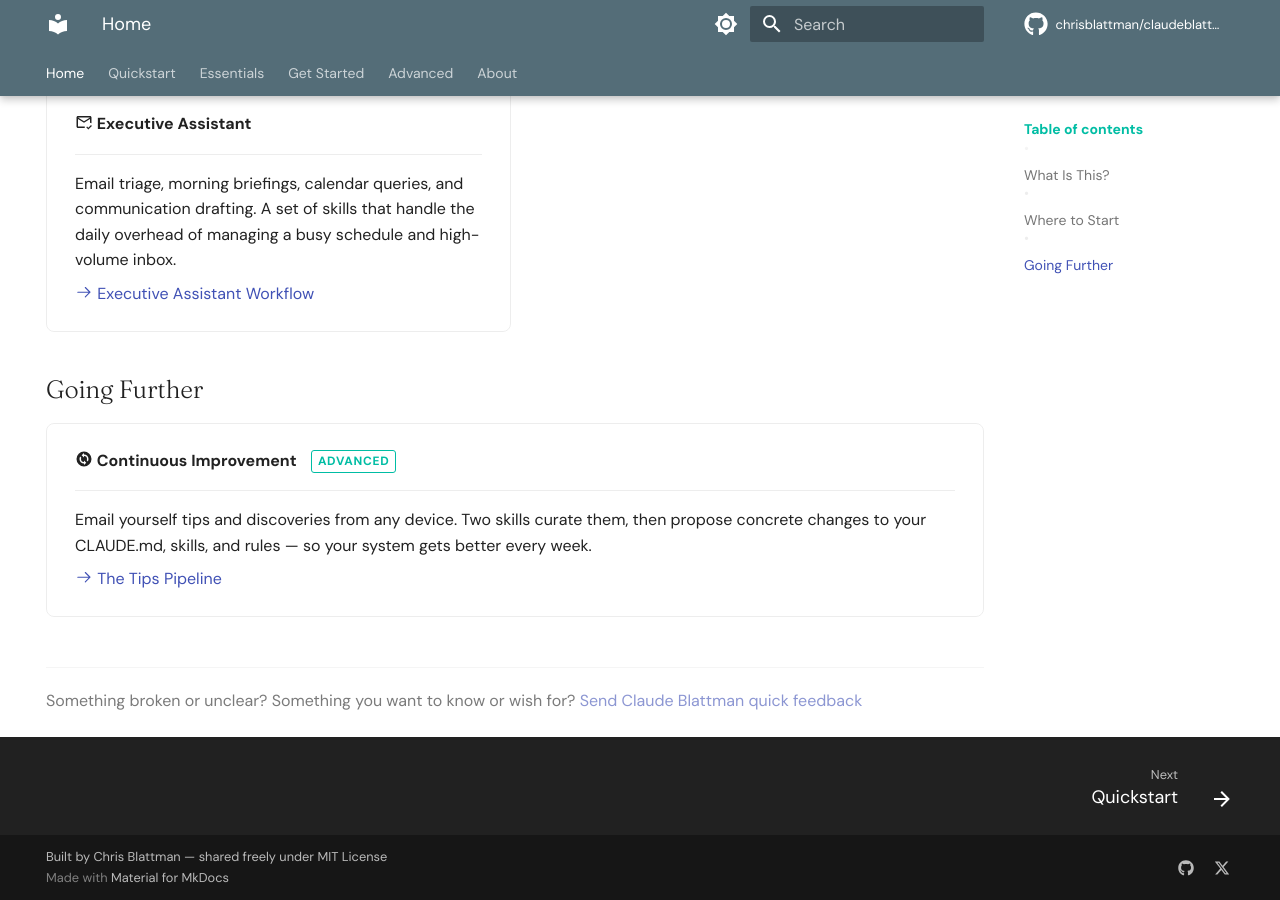
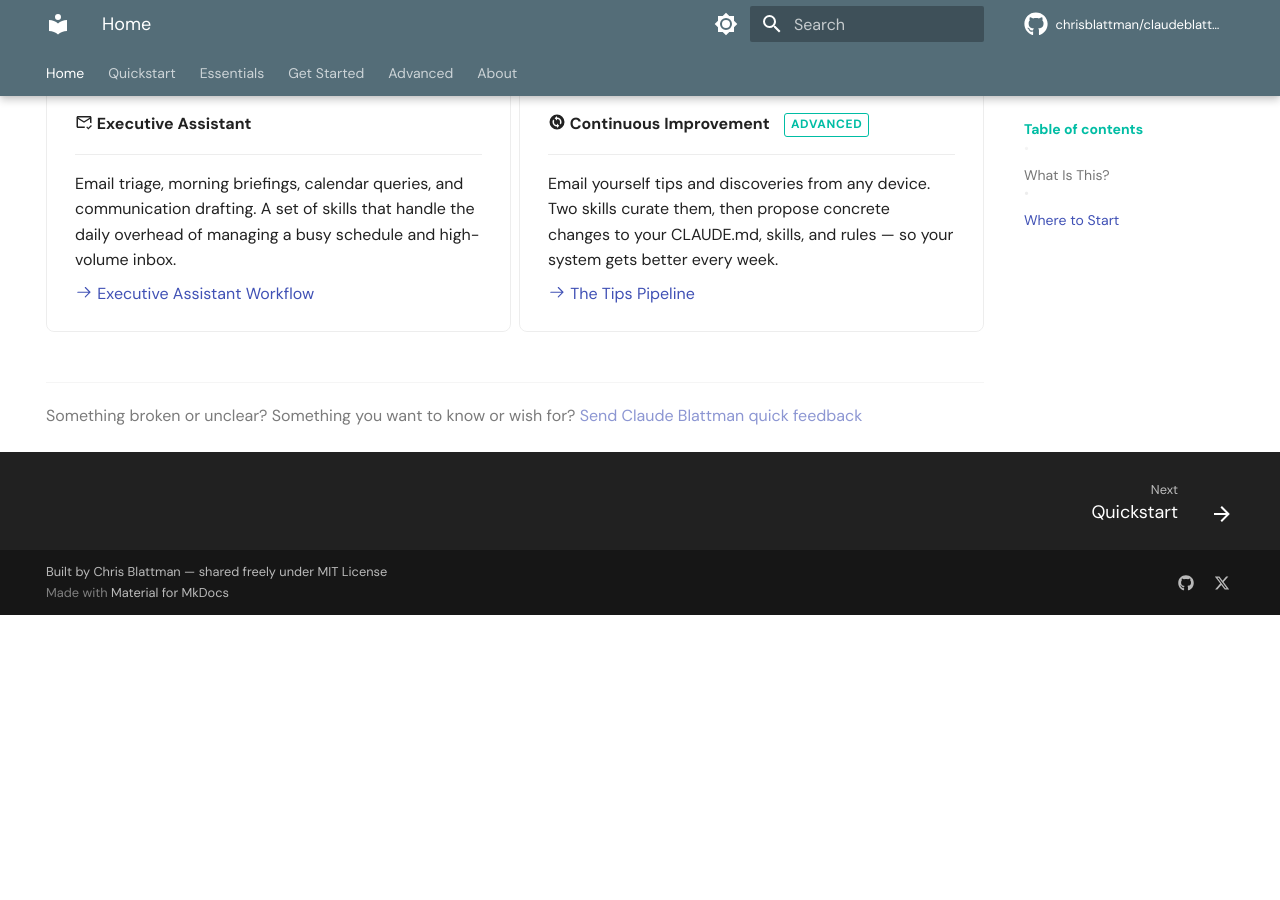
Before and after one commit to XiongfeiLi6/claudeblattman, an MkDocs documentation site: the page built from docs/index.md, in a window 1280 px wide and 900 px high, scrolled down 1386 px. Built offline with MkDocs 1.6.1 and Material for MkDocs 9.7.7, drawn with Linux system fonts in a browser that asks for light colours; comment, search, counter and statistics services are not loaded; after the commit the page ends 2001 px from its top, so only the background shows below that.

Commit message:
Move CI card into main grid as 6th card (2x3 layout)
Co-Authored-By: Claude Opus 4.6 <noreply@anthropic.com>

```diff
--- a/docs/index.md
+++ b/docs/index.md
@@ -69,12 +69,6 @@ From there it goes deeper into [Claude Code](https://docs.anthropic.com/en/docs/
 
     [:octicons-arrow-right-24: Executive Assistant Workflow](toolkit/executive-assistant.md)
 
-</div>
-
-## Going Further
-
-<div class="grid cards" markdown>
-
 -   **:material-sync-circle: Continuous Improvement** <span class="badge-teal">Advanced</span>
 
     ---
```
